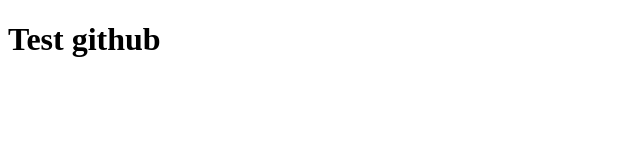
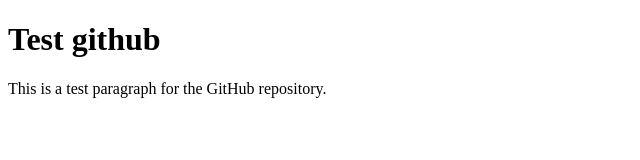
Before and after one commit to eliasrabemananjara/test, a plain HTML site: page index.html in a window 1280 px wide. Shown: the whole page, without its empty margins (0-640 px from the left). Drawn offline with Linux system fonts and the light colour scheme.

Commit message:
fix index

```diff
--- a/index.html
+++ b/index.html
@@ -7,5 +7,6 @@
 </head>
 <body>
     <h1>Test github</h1>
+    <p>This is a test paragraph for the GitHub repository.</p>
 </body>
 </html>
```
